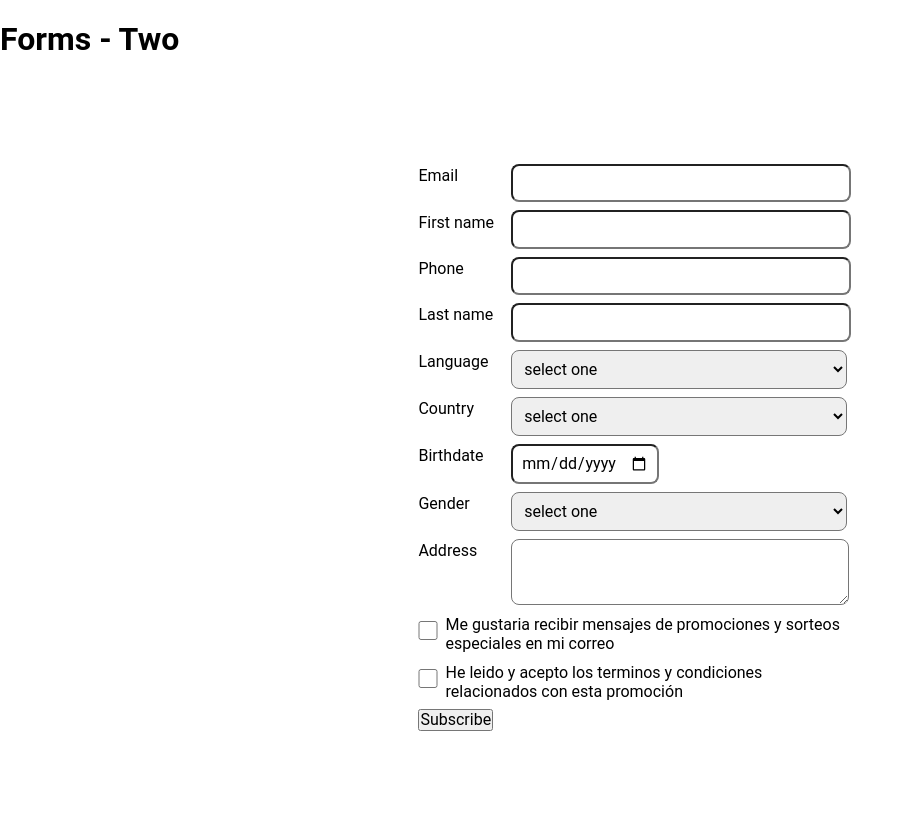
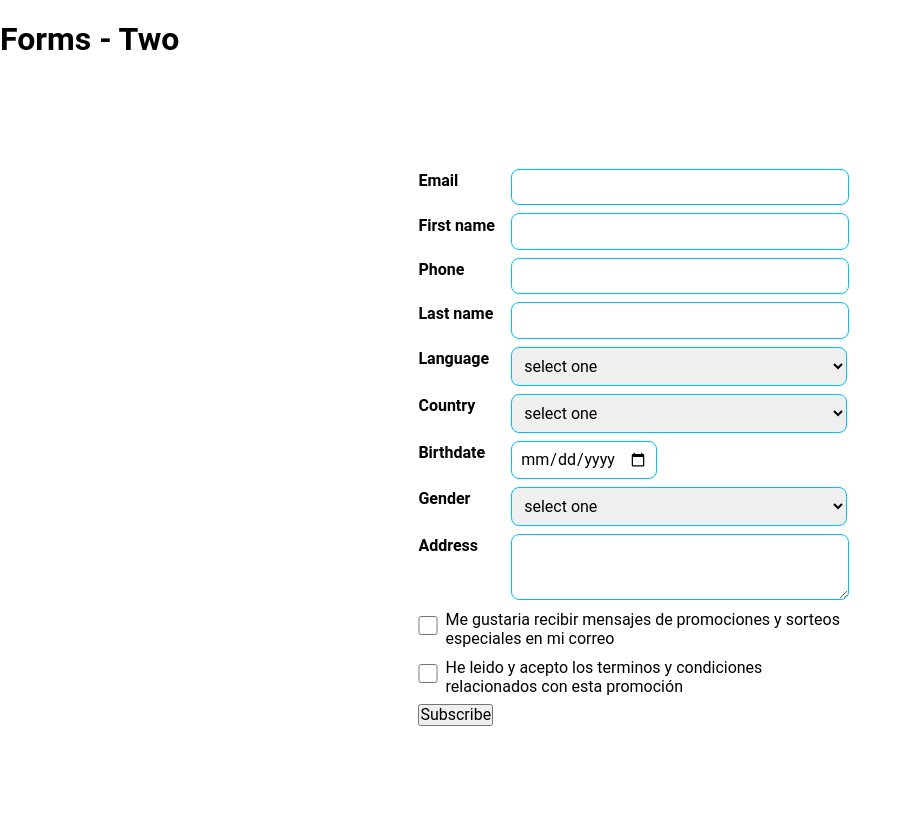
Before and after one commit to eacevedof/prj_css, a PHP site: page / in a window 1280 px wide. Shown: the whole page, without its empty margins (0-912 px from the left). Run offline with PHP 8.4, Linux system fonts and the light colour scheme.

Commit message:
form-grid

```diff
--- a/forms/two/style.css
+++ b/forms/two/style.css
@@ -31,12 +31,14 @@ body {
   min-width: 4.8rem;
   padding-top: 0.2rem;
   padding-right: 1rem;
+  font-weight: bold;
 }
 
 input, textarea, select {
   width: 20rem;
   padding: 0.5rem;
-  border-radius: 0.5rem
+  border-radius: 0.5rem;
+  border: 1px solid deepskyblue;
 }
 input[type=date] {
   width: 8rem;
@@ -56,6 +58,8 @@ input[type=checkbox] {
   margin-right: 0.5rem;
   margin-top: 0.5rem;
 }
+
 input[type=checkbox] ~ label {
   max-width: 25rem;
+  font-weight: normal;
 }
```
